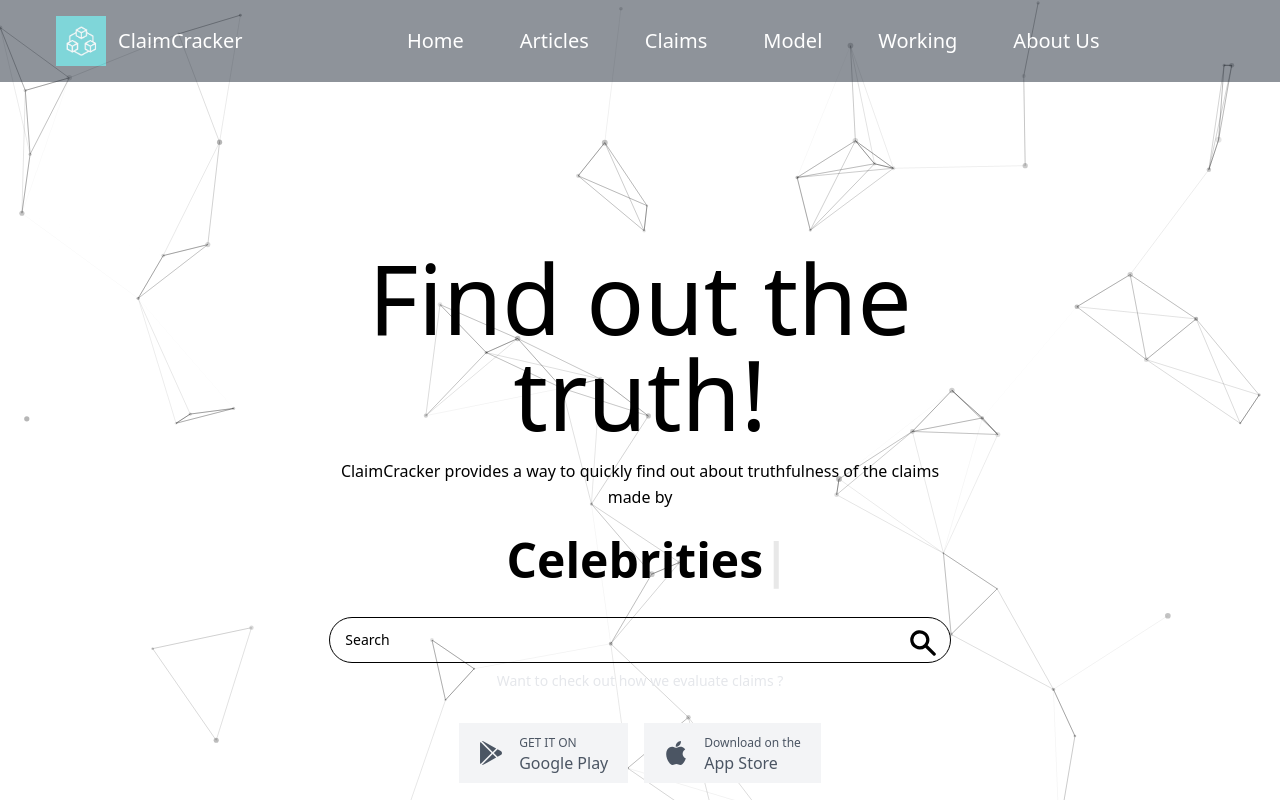
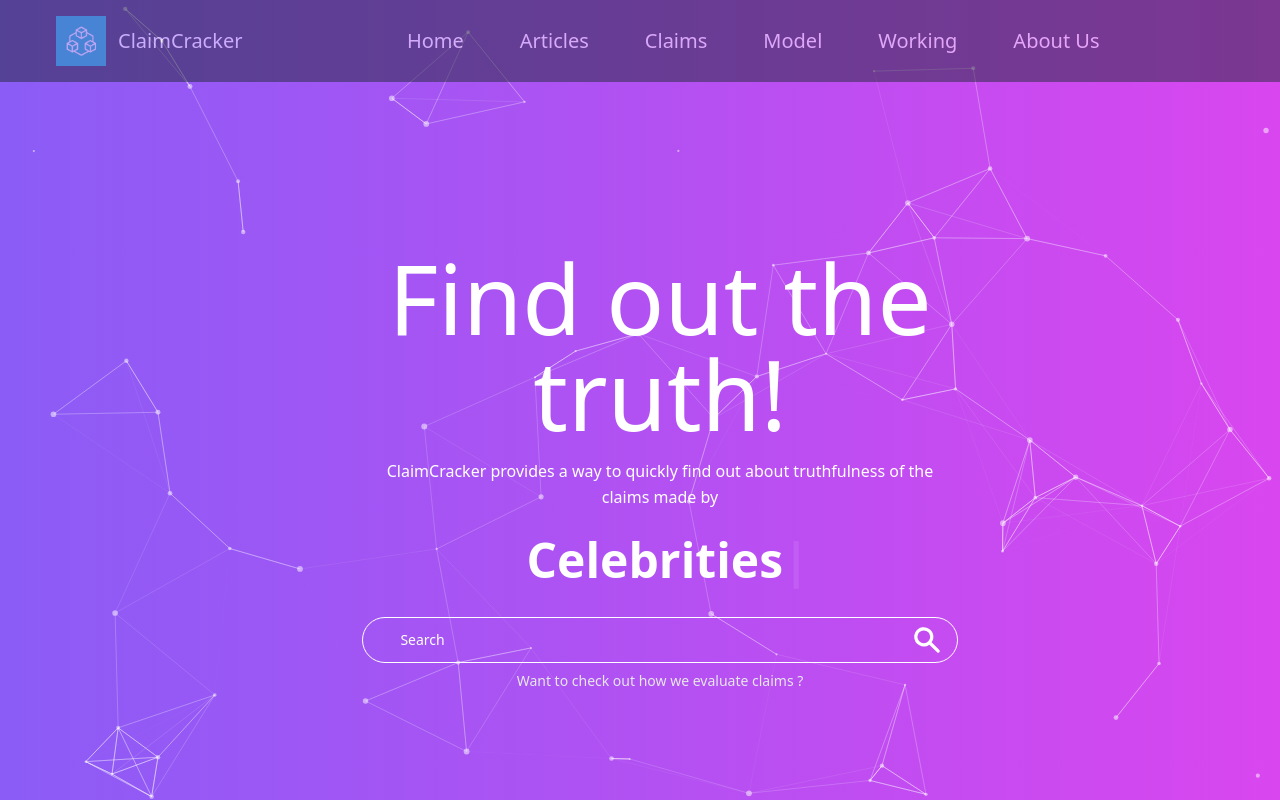
Before and after one commit to haris-musa/ClaimCracker, a React (Create React App) app: page / in a window 1280 px wide. Shown: the top 800 px of the page. Built offline with nearby package versions, Linux system fonts and the light colour scheme; what tw-elements would draw is missing.

Commit message:
have some work left

```diff
--- a/src/components/FlowSection.js
+++ b/src/components/FlowSection.js
@@ -4,32 +4,37 @@ import animationData from "../assets/phone.json";
 function FlowSection() {
   return (
     <div
-      className="relative p-[5%]  bg-gradient-to-r from-violet-500 to-fuchsia-500 justify-center w-[100%] mt-[5%]  "
+      className="relative p-[5%] flex-rows  bg-gradient-to-r from-violet-500 to-fuchsia-500 justify-center w-[100%] mt-[5%]  "
       id="flow"
     >
-      <div className="absolute !right-0    w-[40%] ">
-        <Lottie className="mt-5" animationData={animationData} />
+      <div className="bg-black relative flex flex-col max-[1000px]:w-[100%] ">
+        {" "}
+        <Lottie
+          className="absolute right-0  max-[1000px]:top-[440px] max-[600px]:hidden w-[40%] top-[80px] max-lg:top-[440px]"
+          animationData={animationData}
+        />
       </div>
+      <div className=" max-[1000px]:w-[100%]">
+        {" "}
         <h1 className=" mb-5 border-b pb-4 text-6xl leading-tight text-white">
           Hello, Welcome to ClaimChecker
         </h1>
         <h1 className=" mb-4  pb-4  leading-tight text-4xl text-white">
           Check your Facts with Claim Cracker{" "}
         </h1>
-
-      <p className=" text-2xl text-white w-[40%] text-left">
+        <p className="max-[1000px]:w-[100%] text-2xl text-white w-[40%] text-left">
           At the heart of our platform, we have a state-of-the-art Natural
           Language Processing (NLP) system that parses and understands the
           structure and semantics of the text you submit. Once your text is
           processed, our system cross-references it with a vast database of
           verified information to identify claims or statements that might need
           further verification. We also integrate with the ClaimBuster API, a
-        leading tool in the fact-checking domain. This integration ensures that
-        the text is checked against a wide array of sources and databases for
-        utmost accuracy.{" "}
+          leading tool in the fact-checking domain. This integration ensures
+          that the text is checked against a wide array of sources and databases
+          for utmost accuracy.{" "}
         </p>
         <br />
-      <p className=" text-2xl text-white w-[40%] text-left">
+        <p className="max-[1000px]:w-[100%] text-2xl text-white w-[40%] text-left">
           After the analysis is complete, our platform highlights parts of the
           text that might be inaccurate or contentious, providing you with
           relevant sources or references for each identified claim.It's worth
@@ -39,6 +44,7 @@ function FlowSection() {
           the results.
         </p>
       </div>
+    </div>
   );
 }
 
--- a/src/components/Hero.js
+++ b/src/components/Hero.js
@@ -24,78 +24,83 @@ function Hero() {
         <Particles
           id="tsparticles"
           init={particlesInit}
-          className="absolute w-[100%] h-[100%] inset-0 z-0 "
           loaded={particlesLoaded}
           options={{
-            fullScreen: false,
             background: {
               color: {
-                value: "#fff",
+                value: "",
+              },
+            },
+            fpsLimit: 300,
+            interactivity: {
+              events: {
+                onClick: {
+                  enable: true,
+                  mode: "push",
+                },
+                onHover: {
+                  enable: false,
+                  mode: "repulse",
+                },
+                resize: false,
+              },
+              modes: {
+                push: {
+                  quantity: 2,
+                },
+                repulse: {
+                  distance: 2,
+                  duration: 60,
+                },
               },
             },
             particles: {
+              color: {
+                value: "#ffffff",
+              },
+              links: {
+                color: "#ffffff",
+                distance: 150,
+                enable: true,
+                opacity: 0.5,
+                width: 1,
+              },
+              move: {
+                direction: "none",
+                enable: true,
+                outModes: {
+                  default: "bounce",
+                },
+                random: false,
+                speed: 5,
+                straight: false,
+              },
               number: {
-                value: 60,
-                density: { enable: true, value_area: 800 },
+                density: {
+                  enable: true,
+                  area: 1000,
+                },
+                value: 80,
               },
-              color: { value: "#000" },
+              opacity: {
+                value: 0.5,
+              },
               shape: {
                 type: "circle",
               },
-              opacity: {
-                value: 0.3,
-                random: true,
-                anim: {
-                  enable: false,
-                  speed: 1,
-                  opacity_min: 0.1,
-                  sync: false,
-                },
-              },
               size: {
-                value: 3,
-                random: true,
-                anim: { enable: false, speed: 40, size_min: 0.1, sync: false },
-              },
-              line_linked: {
-                enable: true,
-                distance: 150,
-                color: "#000",
-                opacity: 0.3,
-                width: 1,
-              },
-              move: {
-                enable: true,
-                speed: 1,
-                direction: "right",
-                random: false,
-                straight: false,
-                out_mode: "out",
-                bounce: false,
-                attract: { enable: false, rotateX: 600, rotateY: 1200 },
+                value: { min: 1, max: 3 },
               },
             },
-            interactivity: {
-              detect_on: "canvas",
-              events: {
-                onhover: { enable: true, mode: "grab" },
-                onclick: { enable: true, mode: "repulse" },
-                resize: true,
-              },
-              modes: {
-                grab: { distance: 200, line_linked: { opacity: 0.2 } },
-                repulse: { distance: 200, duration: 0.4 },
-              },
-            },
-            retina_detect: true,
+            detectRetina: true,
           }}
         />{" "}
-        <div className="container mx-auto flex flex-col px-5 py-24 justify-center items-center z-10">
+        <div className="container mx-auto flex flex-col px-5 py-24 justify-center items-center ">
           <div className="w-full md:w-2/3 flex flex-col mb-16 items-center text-center">
-            <h1 className="title-font sm:text-8xl text-4xl mb-4 font-medium text-black">
+            <h1 className="title-font sm:text-8xl text-4xl mb-4 font-medium text-white max-[1000px]:w-[100%]">
               Find out the truth!
             </h1>
-            <p className="mb-8 leading-relaxed text-black ">
+            <p className="mb-8 leading-relaxed text-white ">
               ClaimCracker provides a way to quickly find out about truthfulness
               of the claims made by
               <div className="">
@@ -109,24 +114,21 @@ function Hero() {
                 loop
               />
             </p>
-            <div className=" flex flex-wrap justify-center items-end w-[100%] ">
-              <div className="relative sm:flex-grow  text-left  ">
+            <div className="relative  justify-center max-[1000px]:w-[100%] w-[100%] ">
+              <div className="relative   text-left  ">
                 <input
-                  className="w-[100%] p-2  flex bg-inherit border-black rounded-full focus:outline-none text-sm py-3 text-black placeholder-black       border-[1px]"
+                  className="w-[100%] p-[5%]  flex bg-inherit border-white rounded-full focus:outline-none text-sm py-3 text-white placeholder-white       border-[1px]"
                   type="text"
                   placeholder={"  Search"}
                 />
               </div>
-
-              <div className=" text-black  group-hover:bg-gray-200  h-full flex items-center justify-center mb-5 ">
-                <SearchIcon className="w-8 absolute mr-14  " />
-              </div>
+              <SearchIcon className="absolute w-8  right-[15px] top-0  text-white  group-hover:bg-gray-200  h-full flex items-center justify-center" />
             </div>
             <p className="text-sm mt-2 text-gray-200 mb-8 w-full">
               Want to check out how we evaluate claims ?
             </p>
             <div className="flex">
-              <button className="bg-gray-100 inline-flex py-3 px-5  items-center hover:bg-gray-200 focus:outline-none">
+              {/* <button className="bg-gray-100 inline-flex py-3 px-5  items-center hover:bg-gray-200 focus:outline-none">
                 <svg
                   xmlns="http://www.w3.org/2000/svg"
                   fill="currentColor"
@@ -139,8 +141,8 @@ function Hero() {
                   <span className="text-xs text-gray-600 mb-1">GET IT ON</span>
                   <span className="title-font font-medium">Google Play</span>
                 </span>
-              </button>
-              <button className="bg-gray-100 inline-flex py-3 px-5  items-center ml-4 hover:bg-gray-200 focus:outline-none">
+              </button> */}
+              {/* <button className="bg-gray-100 inline-flex py-3 px-5  items-center ml-4 hover:bg-gray-200 focus:outline-none">
                 <svg
                   xmlns="http://www.w3.org/2000/svg"
                   fill="currentColor"
@@ -156,7 +158,7 @@ function Hero() {
                   </span>
                   <span className="title-font font-medium">App Store</span>
                 </span>
-              </button>
+              </button> */}
             </div>
           </div>
         </div>
--- a/src/components/ModelWorking.js
+++ b/src/components/ModelWorking.js
@@ -33,7 +33,7 @@ function ModelWorking() {
     "This is a description, write whatever you need here, this is just text for a test",
   ];
   return (
-    <section className="py-16 pb-[300px] bg-slate-200" id="model">
+    <section className="relative py-16 pb-[300px] bg-slate-200  " id="model">
       <div className="max-w-7xl mx-auto px-4 sm:px-6 lg:px-8 text-center">
         <h1 className="text-3xl font-extrabold text-black">
           Featured Projects
--- a/src/pages/HomePage.js
+++ b/src/pages/HomePage.js
@@ -13,8 +13,8 @@ function HomePage() {
       {" "}
       <Navbar />
       <Hero />
+      <CheckedClaim />
       <FlowSection />
-      <CheckedClaim />
       <Statistics />
       <ArticlesSection />
       <ModelWorking />
```
Lines whose indentation alone changed are shown as unchanged.
